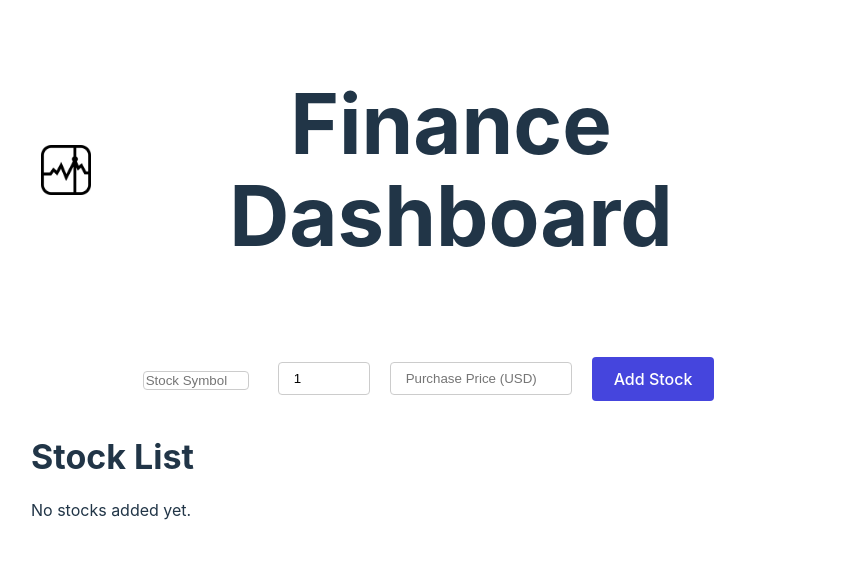
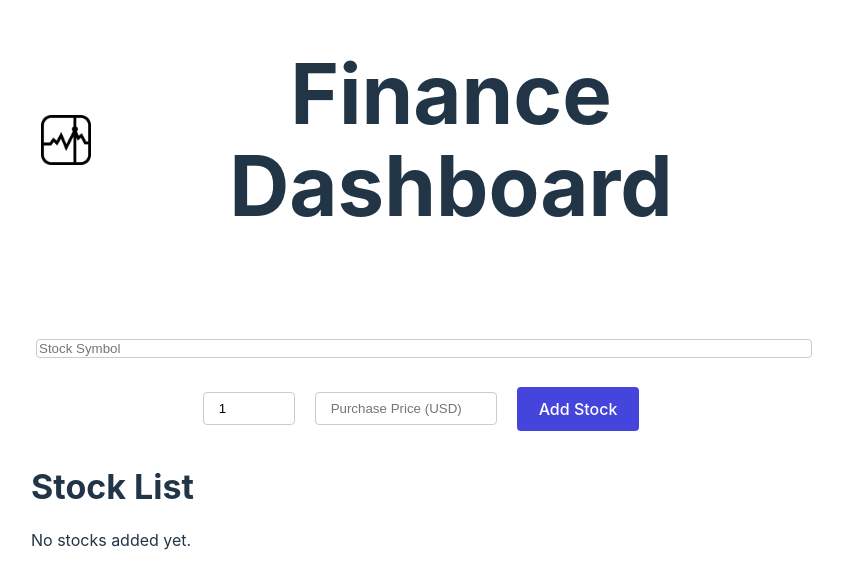
Before and after one commit to jayelinjiaqi/capstone-jayelin-se100, a React (Vite) app: page / in a window 1280 px wide. Shown: the part 130-718 px from the top of the page, without its empty margins (39-882 px from the left). Built offline with nearby package versions, Linux system fonts and the light colour scheme.

Commit message:
width 100%

```diff
--- a/src/Dropdown.css
+++ b/src/Dropdown.css
@@ -1,11 +1,10 @@
 .dropdown-container {
-
-    width: 100px; /* Set width as needed */
+    width: 100%; /* Set width as needed */
     padding: 8px 15px;
 }
 
 .searchInput {
-    width: 100px;
+    width: 100%;
     padding: 8px, 15px;
     border: 1px solid #ccc;
     border-radius: 4px;
```
